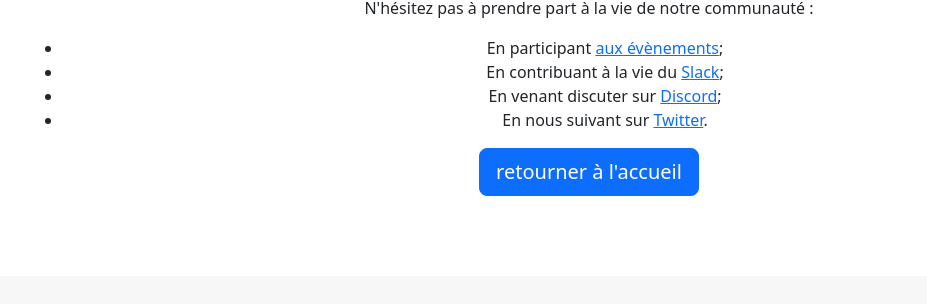
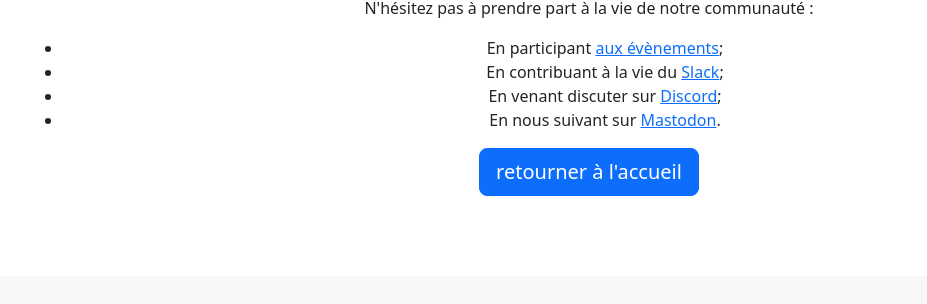
Before and after one commit to okiwi/okiwi.org, a Jekyll site: the page built from merci.html, in a window 1280 px wide. Shown: the part 214-518 px from the top of the page, without its empty margins (51-978 px from the left). Built offline with Jekyll 4.4.1, drawn with Linux system fonts in a browser that asks for light colours.

Commit message:
Enlever les mentions de Twitter (🤢)

```diff
--- a/_config.yml
+++ b/_config.yml
@@ -6,7 +6,6 @@
   Okiwi est bâtie autour de la bienveillance, de l’inclusion et du partage. Okiwi est une communauté qui cultive l’ouverture et la diversité.
 baseurl: "/"
 url: "https://okiwi.org"
-twitter_username: okiwi_fr
 github_username:  okiwi
 
 # Build settings
--- a/_includes/header.html
+++ b/_includes/header.html
@@ -65,9 +65,6 @@
                     <a class="dropdown-item" target="_blank" href="https://piaille.fr/@okiwi">
                         Mastodon
                     </a>
-                    <a class="dropdown-item" target="_blank" href="https://twitter.com/okiwi_fr">
-                        Twitter
-                    </a>
                   </div>
                 </li>
                 <li class="nav-item dropdown">
--- a/merci.html
+++ b/merci.html
@@ -25,7 +25,7 @@
               En venant discuter sur <a target="_blank" href="https://discord.com/invite/GkYYFYYk">Discord</a>;
             </li>
             <li>
-              En nous suivant sur <a target="_blank" href="https://twitter.com/okiwi_fr">Twitter</a>.
+              En nous suivant sur <a target="_blank" href="https://piaille.fr/@okiwi">Mastodon</a>.
             </li>
           </ul>
         </p>
```
